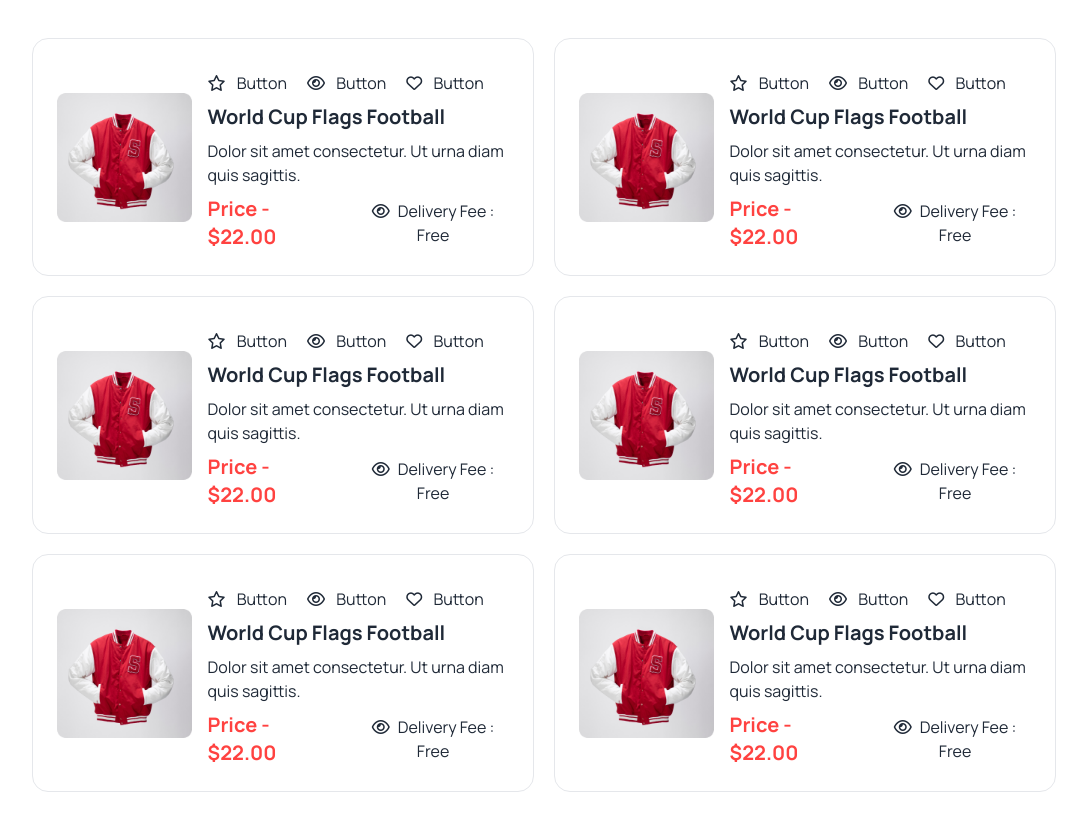
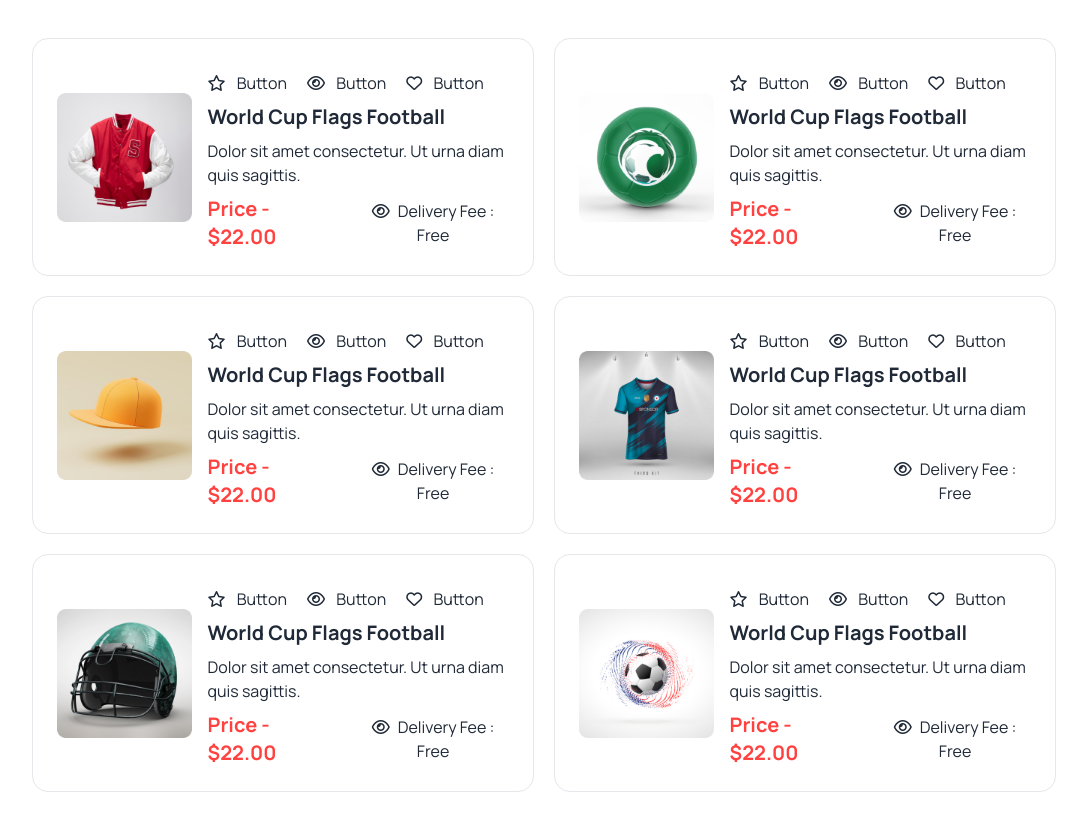
Before and after one commit to devtawfiq/hockey-sport, a plain HTML site: page index.html in a window 1280 px wide. Shown: the part 2387-3218 px from the top of the page, without its empty margins (96-1183 px from the left). Drawn offline with nearby package versions, Linux system fonts and the light colour scheme.

Commit message:
added image

```diff
--- a/index.html
+++ b/index.html
@@ -251,7 +251,7 @@
         </div>
         <div class="card flex-col md:flex-row card-side bg-base-100 border p-2">
           <figure>
-            <img class="pl-4" src="Images/5.png" alt="Movie" />
+            <img class="pl-4" src="Images/6.png" alt="Movie" />
           </figure>
           <div class="card-body p-4 pt-6">
             <div class="flex gap-5">
@@ -269,7 +269,7 @@
         </div>
         <div class="card flex-col md:flex-row card-side bg-base-100 border p-2">
           <figure>
-            <img class="pl-4" src="Images/5.png" alt="Movie" />
+            <img class="pl-4" src="Images/7.png" alt="Movie" />
           </figure>
           <div class="card-body p-4 pt-6">
             <div class="flex gap-5">
@@ -287,7 +287,7 @@
         </div>
         <div class="card flex-col md:flex-row card-side bg-base-100 border p-2">
           <figure>
-            <img class="pl-4" src="Images/5.png" alt="Movie" />
+            <img class="pl-4" src="Images/8.png" alt="Movie" />
           </figure>
           <div class="card-body p-4 pt-6">
             <div class="flex gap-5">
@@ -305,7 +305,7 @@
         </div>
         <div class="card flex-col md:flex-row card-side bg-base-100 border p-2">
           <figure>
-            <img class="pl-4" src="Images/5.png" alt="Movie" />
+            <img class="pl-4" src="Images/9.png" alt="Movie" />
           </figure>
           <div class="card-body p-4 pt-6">
             <div class="flex gap-5">
@@ -323,7 +323,7 @@
         </div>
         <div class="card flex-col md:flex-row card-side bg-base-100 border p-2">
           <figure>
-            <img class="pl-4" src="Images/5.png" alt="Movie" />
+            <img class="pl-4" src="Images/10.png" alt="Movie" />
           </figure>
           <div class="card-body p-4 pt-6">
             <div class="flex gap-5">
```
